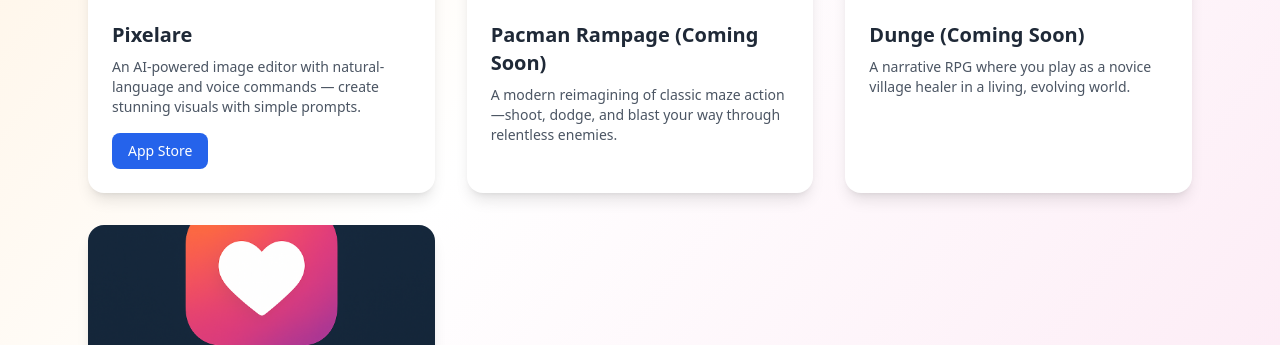
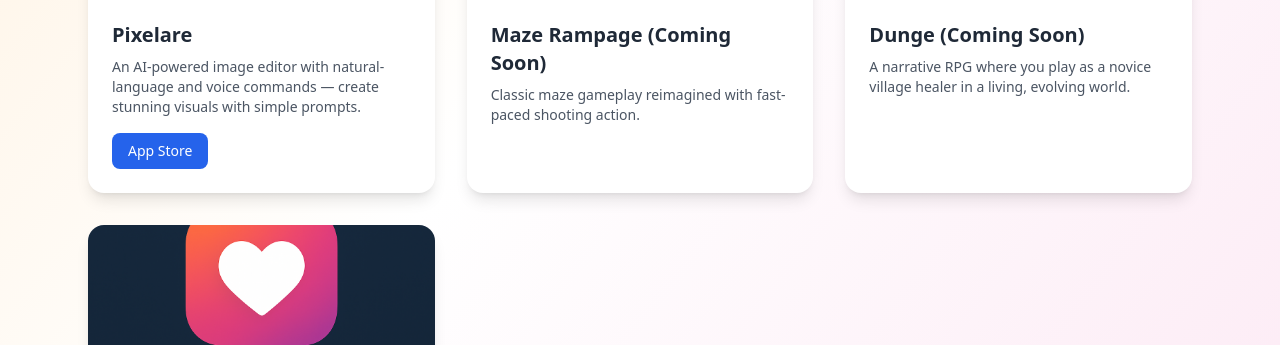
Before and after one commit to Shuvangi96/shuvangi96.github.io, a plain HTML site: page index.html in a window 1280 px wide. Shown: the part 863-1208 px from the top of the page. Drawn offline with nearby package versions, Linux system fonts and the light colour scheme.

Commit message:
Rename Pacman Rampage to Maze Rampage

```diff
--- a/index.html
+++ b/index.html
@@ -68,12 +68,12 @@
       </div>
     </div>
 
-    <!-- Pacman Rampage -->
+    <!-- Maze Rampage -->
     <div class="bg-white rounded-2xl shadow-lg overflow-hidden hover:shadow-xl transition">
-      <img src="assets/pacman_rampage_icon.png" alt="Dunge" class="w-full h-48 object-cover">
+      <img src="assets/maze_rampage_icon.png" alt="Dunge" class="w-full h-48 object-cover">
       <div class="p-6">
-        <h2 class="text-xl font-semibold">Pacman Rampage (Coming Soon)</h2>
-        <p class="mt-2 text-sm text-gray-600">A modern reimagining of classic maze action—shoot, dodge, and blast your way through relentless enemies.</p>
+        <h2 class="text-xl font-semibold">Maze Rampage (Coming Soon)</h2>
+        <p class="mt-2 text-sm text-gray-600">Classic maze gameplay reimagined with fast-paced shooting action.</p>
 <!--         <div class="flex gap-3 mt-4">
           <a href="" target="_blank" class="px-4 py-2 bg-blue-600 text-white text-sm rounded-lg hover:bg-blue-700">App Store</a>
           <a href="" target="_blank" class="px-4 py-2 bg-gray-200 text-sm rounded-lg hover:bg-gray-300">Watch Demo</a>
```
Also changed, not shown: 2 other files.
